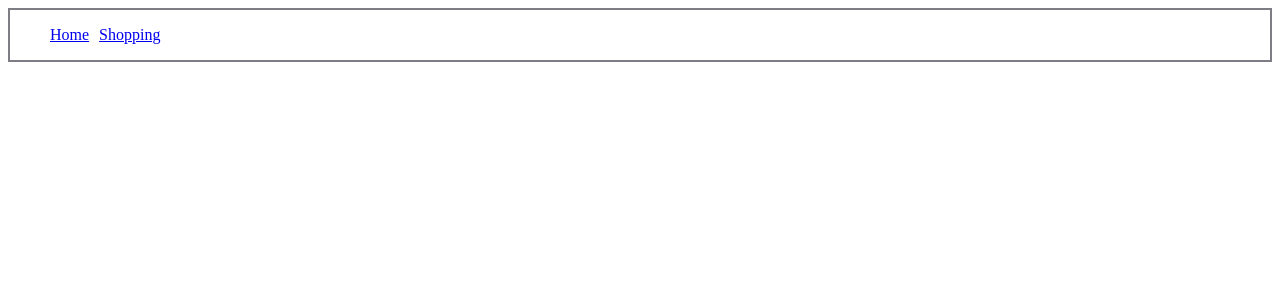
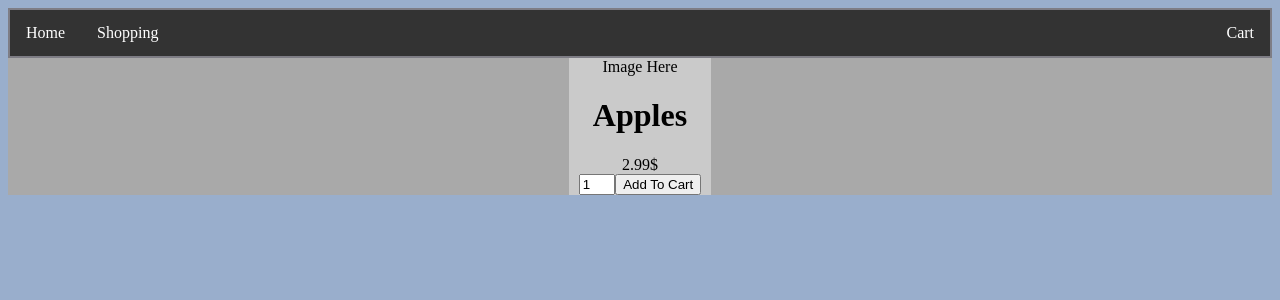
Before and after one commit to Brandon-Friedrichs/shopping-site-demo, a React (Create React App) app: page /shoppingpage/Apples in a window 1280 px wide. Shown: the top 300 px of the page. Built offline with nearby package versions, Linux system fonts and the light colour scheme.

Commit message:
working on styling

```diff
--- /dev/null
+++ b/src/Catalog.json
@@ -0,0 +1,26 @@
+[
+  {
+    "title": "Apples",
+    "price": "2.99$",
+    "qty": 1,
+    "borderStyle": "2px solid black"
+  },
+  {
+    "title": "Bread",
+    "price": "4.99$",
+    "qty": 1,
+    "borderStyle": "2px solid black"
+  },
+  {
+    "title": "Eggs",
+    "price": "7.99$",
+    "qty": 1,
+    "borderStyle": "2px solid black"
+  },
+  {
+    "title": "Milk",
+    "price": "5.20$",
+    "qty": 1,
+    "borderStyle": "2px solid black"
+  }
+]
--- a/src/Item.js
+++ b/src/Item.js
@@ -2,21 +2,14 @@ import React, { useState } from 'react';
 
 const Item = (props) => {
   const { item, addToCart } = props;
-  const [amount, setAmount] = useState(1);
 
   const itemStyle = {
     border: item.borderStyle,
   };
 
-  const handleChange = (e) => {
-    setAmount(e.target.value);
-  }
-
   return (
     <div className="item" >{item.title} {item.price}
-      <input type='number' id='item-counter' min='1' max='99' onChange={handleChange} defaultValue='1' />
 
-      <input type='submit' onClick={addToCart.bind(this, item, amount)} />
     </div>
   );
 };
--- a/src/ItemPage.js
+++ b/src/ItemPage.js
@@ -0,0 +1,31 @@
+import React, { useState } from 'react';
+import Catalog from './Catalog.json';
+
+const ItemPage = (props) => {
+  const { itemTitle, addToCart } = props;
+  const [amount, setAmount] = useState(1);
+
+  const item = Catalog.find((item) => item.title == itemTitle);
+  console.log(item);
+
+  const handleChange = (e) => {
+    setAmount(e.target.value);
+  };
+
+  return (
+    <div className='itemPage-container'>
+      <div className='itemPage'>
+        <div class=''>Image Here</div>
+        <h1 class='itemPage-item-title'>{item.title}</h1>
+        <span class='itemPage-item-price'>{item.price}</span>
+
+        <div className='itemPage-btn-container'>
+          <input type='number' class='itemPage-btn-counter' min='1' max='99' onChange={handleChange} defaultValue='1' />
+          <input type='submit' class='itemPage-btn-submit' value='Add To Cart' onClick={addToCart.bind(this, item, amount)} />
+        </div>
+      </div>
+    </div>
+  );
+};
+
+export default ItemPage;
--- a/src/ItemsContainer.js
+++ b/src/ItemsContainer.js
@@ -1,4 +1,5 @@
 import React from 'react';
+import { Link } from 'react-router-dom';
 import Item from './Item';
 
 const ItemsContainer = (props) => {
@@ -33,9 +34,13 @@ const ItemsContainer = (props) => {
 
   return (
     <div className="item-map">
-      {items.map((item) => (
-        <Item item={item} key={item.title} addToCart={addToCart} />
-      ))}
+      {items.map((item) => {
+        return (
+          <Link key={item.title} to={`/shoppingpage/${item.title}`}>
+            <Item item={item} key={item.title} addToCart={addToCart} />
+          </Link>
+        );
+      })}
     </div>
   );
 };
--- a/src/Routes.js
+++ b/src/Routes.js
@@ -4,6 +4,7 @@ import App from './App';
 import Homepage from './Homepage';
 import ShoppingPage from './ShoppingPage';
 import CartPage from './CartPage';
+import ItemPage from './ItemPage';
 
 const Routes = (props) => {
   const { cartArr, addToCart } = props;
@@ -12,11 +13,14 @@ const Routes = (props) => {
       <div>
         <nav>
           <ul>
-            <li>
+            <li id='nav-home'>
               <Link to='/'>Home</Link>
             </li>
-            <li>
+            <li id='nav-shop'>
               <Link to='/shoppingpage'>Shopping</Link>
+            </li>
+            <li id='nav-cart'>
+              <Link to='/cartpage'>Cart</Link>
             </li>
           </ul>
         </nav>
@@ -29,6 +33,9 @@ const Routes = (props) => {
         <Route exact path='/cartpage' render={() => (
           <CartPage cartArr={cartArr} addToCart={addToCart} />
         )} />
+        <Route exact path='/shoppingpage/:title' render={(routeProps) => (
+          <ItemPage itemTitle={routeProps.match.params.title} addToCart={addToCart} />
+        )} />
       </Switch>
     </BrowserRouter>
   );
--- a/src/indexStyle.css
+++ b/src/indexStyle.css
@@ -1,3 +1,7 @@
+html {
+  background-color: rgb(153, 174, 204);
+}
+
 nav {
   display: flex;
 
@@ -5,10 +9,38 @@ nav {
 }
 
 ul {
-  display: flex;
   list-style-type: none;
-  gap: 10px;
+  width: 100%;
+  margin: 0;
+  padding: 0;
+  overflow: hidden;
+  background-color: #333;
 }
+
+li {
+  float: left;
+}
+
+li a {
+  display: block;
+  color: white;
+  text-align: center;
+  padding: 14px 16px;
+  text-decoration: none;
+}
+
+li a:hover {
+  background-color: #111;
+}
+
+#nav-cart {
+  position: relative;
+  float: right;
+}
+
+
+
+
 
 .shopping-banner {
   display: flex;
@@ -49,3 +81,30 @@ h2 {
   flex-direction: column;
   border: 2px solid black;
 }
+
+
+
+
+.itemPage-container {
+  display: flex;
+  background-color: darkgray;
+}
+
+.itemPage {
+  display: grid;
+  margin: 0 auto;
+  text-align: center;
+
+  background-color: rgb(202, 202, 202);
+}
+
+.itemPage-btn-container {
+  margin: 0 auto;
+}
+
+.itemPage-btn-counter {
+  width: 20%;
+}
+
+.itemPage-item-title {
+}
```
Also changed, not shown: 1 other file (tests, documents, lock files or other folders).
